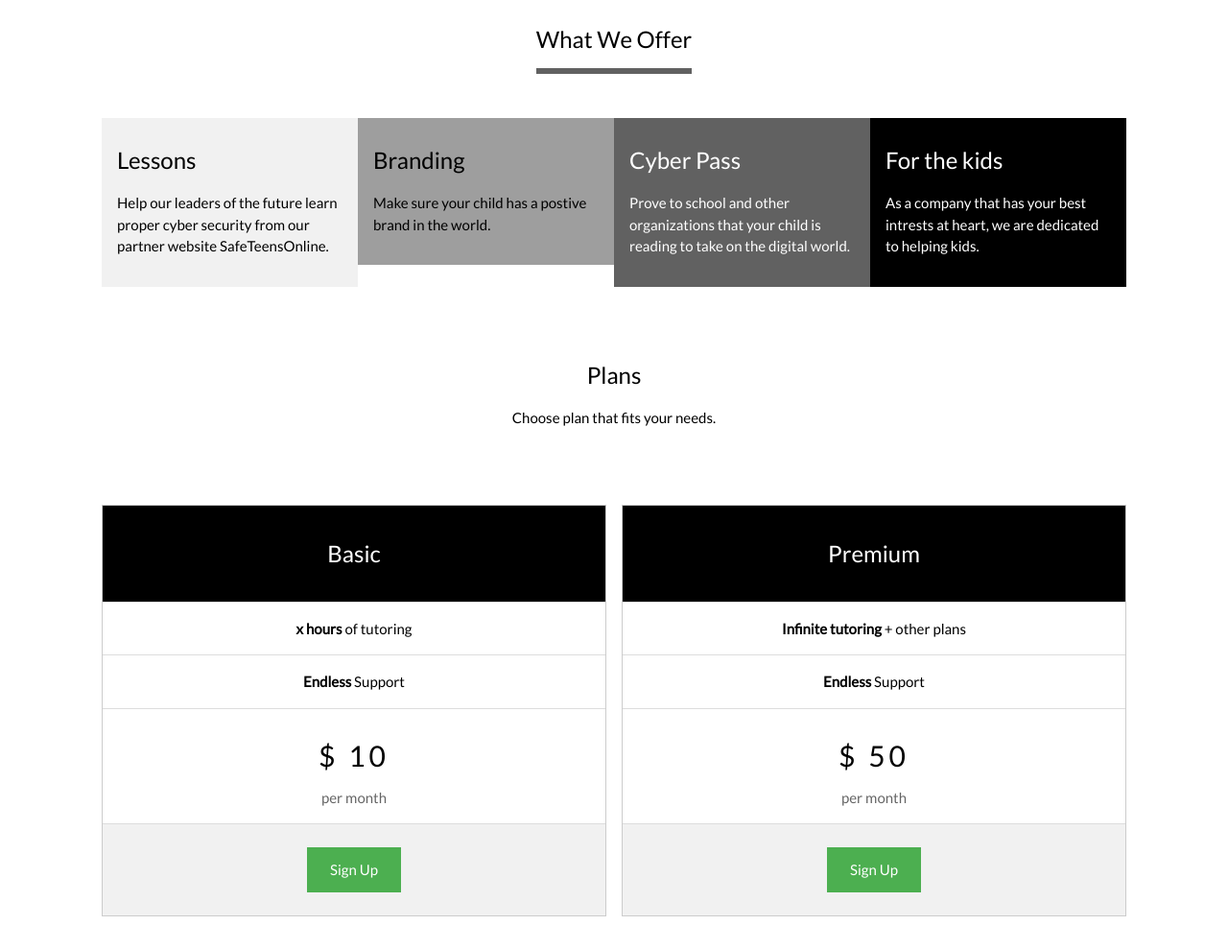
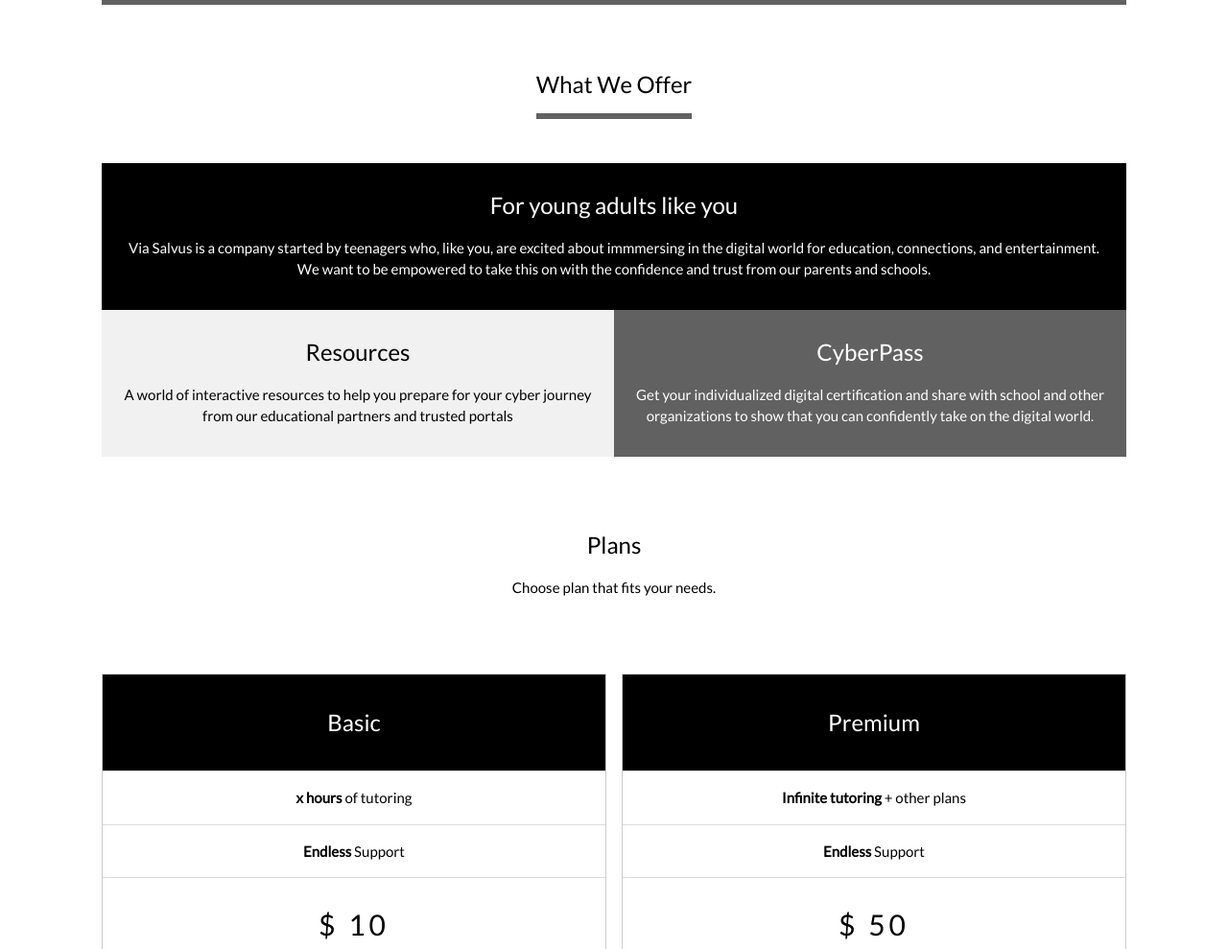
Before and after one commit to vvcdev/conrad, a plain HTML site: page index.html in a window 1280 px wide. Shown: the part 767-1756 px from the top of the page at 96% size. Drawn offline with nearby package versions, Linux system fonts and the light colour scheme.

Commit message:
Update index.html

```diff
--- a/index.html
+++ b/index.html
@@ -65,7 +65,7 @@
   <!-- Slideshow -->
   <div class="w3-container">
     <div class="w3-display-container mySlides">
-      <img src="https://picsum.photos/1060/500" style="width:100%">
+      <img src="https://cdn.discordapp.com/attachments/1151284659523686401/1186837099345879070/image.png?ex=6594b32e&is=65823e2e&hm=3777463e88bcfc60662a000e92eedaab0140562a211fc65c194e7b4a82667f19&" style="width:100%; height:550px">
       <div class="w3-display-topleft w3-container w3-padding-32">
         <span class="w3-white w3-padding-large w3-animate-bottom">Simple</span>
       </div>
@@ -97,28 +97,23 @@
   </div>
 
   <!-- Grid -->
+  <center>
   <div class="w3-row w3-container">
     <div class="w3-center w3-padding-64">
       <span class="w3-xlarge w3-bottombar w3-border-dark-grey w3-padding-16">What We Offer</span>
     </div>
-    <div class="w3-col l3 m6 w3-light-grey w3-container w3-padding-16">
-      <h3>Lessons</h3>
-      <p>Help our leaders of the future learn proper cyber security from our partner website SafeTeensOnline.</p>
+    <div class="w3-col l3 m6 w3-black w3-container w3-padding-16" style="width:100%"">
+      <h3>For young adults like you </h3>
+      <p> Via Salvus is a company started by teenagers who, like you, are excited about immmersing in the digital world for education, connections, and entertainment. We want to be empowered to take this on with the confidence and trust from our parents and schools.</p>
+    </div>
+    <div class="w3-col l3 m6 w3-light-grey w3-container w3-padding-16" style="width:50%"">
+      <h3>Resources</h3>
+      <p>A world of interactive resources to help you prepare for your cyber journey from our educational partners and trusted portals </p>
     </div>
 
-    <div class="w3-col l3 m6 w3-grey w3-container w3-padding-16">
-      <h3>Branding</h3>
-      <p>Make sure your child has a postive brand in the world.</p>
-    </div>
-
-    <div class="w3-col l3 m6 w3-dark-grey w3-container w3-padding-16">
-      <h3>Cyber Pass</h3>
-      <p>Prove to school and other organizations that your child is reading to take on the digital world.</p>
-    </div>
-
-    <div class="w3-col l3 m6 w3-black w3-container w3-padding-16">
-      <h3>For the kids</h3>
-      <p>As a company that has your best intrests at heart, we are dedicated to helping kids.</p>
+    <div class="w3-col l3 m6 w3-dark-grey w3-container w3-padding-16" style="width:50%"">
+      <h3>CyberPass</h3>
+      <p> Get your individualized digital certification and share with school and other organizations to show that you  can confidently take on the digital world.</p>
     </div>
   </div>
 
```
